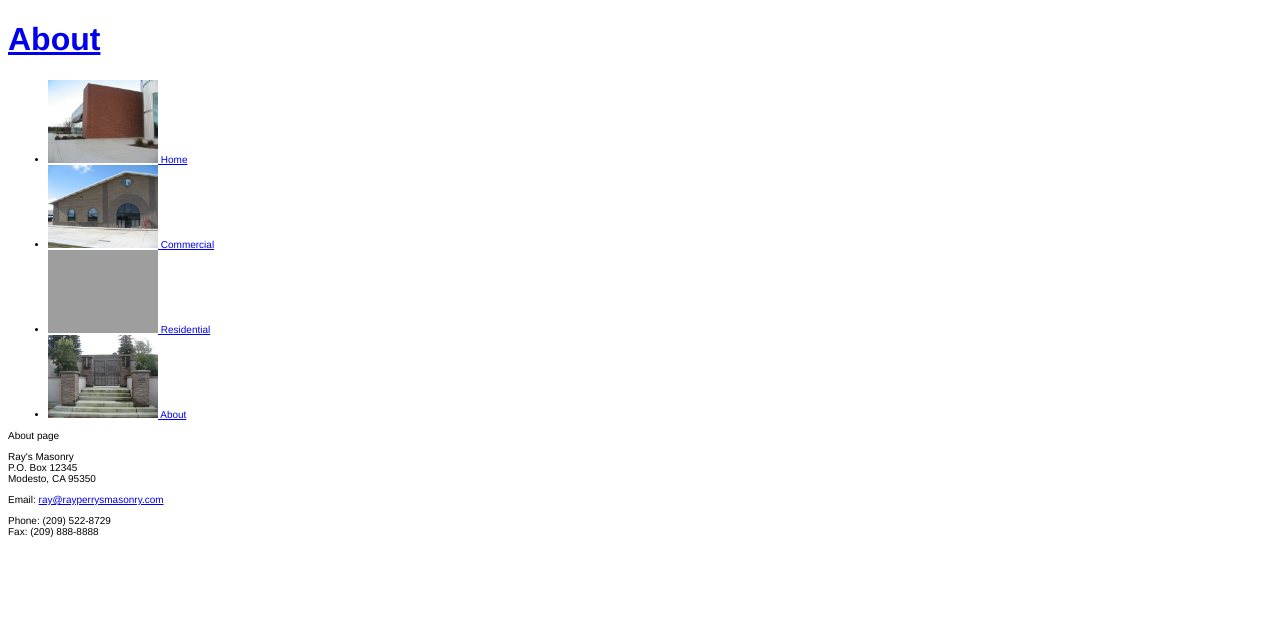
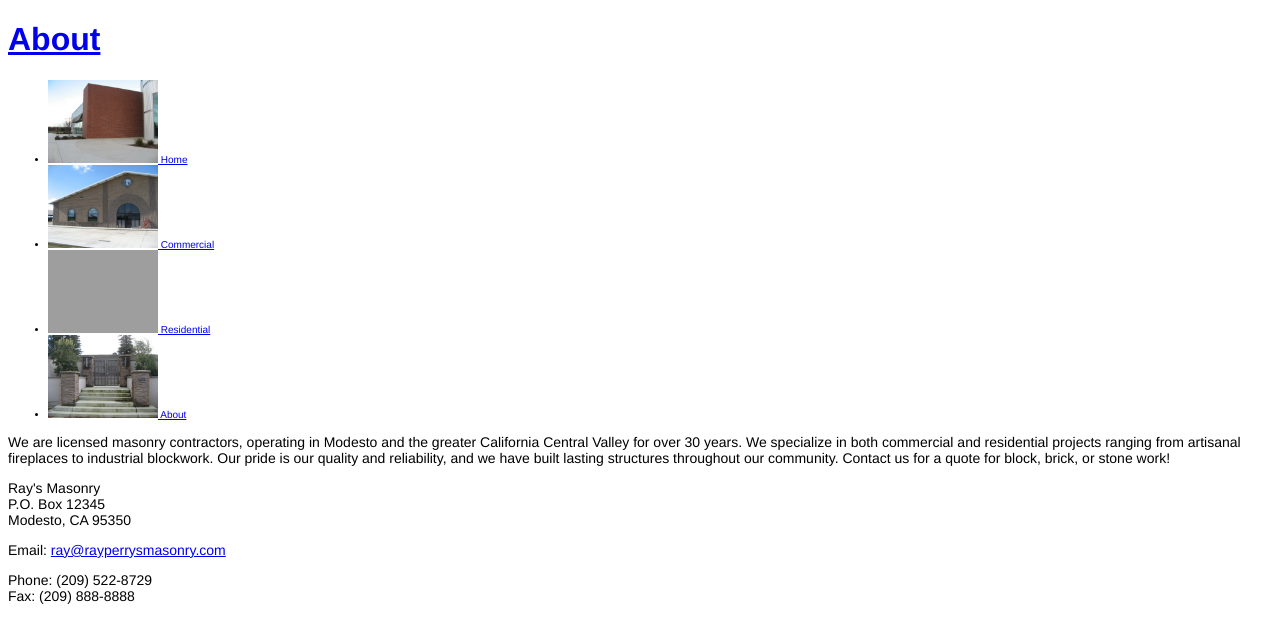
Before and after one commit to patperry/rayperrysmasonry.com, a Jekyll site: the page built from about.html, in a window 1280 px wide. Shown: the top 643 px of the page. Built offline with Jekyll 4.4.1, drawn with Linux system fonts in a browser that asks for light colours; Markdown is read by kramdown in place of the engine named in the settings; grey boxes are pictures that could not be loaded.

Commit message:
Fill in stock text content

```diff
--- a/about.html
+++ b/about.html
@@ -4,4 +4,11 @@ section: about
 title: About
 ---
 
-About page
+<p>
+  We are licensed masonry contractors, operating in Modesto and the
+  greater California Central Valley for over 30 years.  We specialize
+  in both commercial and residential projects ranging from artisanal
+  fireplaces to industrial blockwork.  Our pride is our quality and
+  reliability, and we have built lasting structures throughout our
+  community.  Contact us for a quote for block, brick, or stone work!
+</p>
--- a/commercial.html
+++ b/commercial.html
@@ -4,4 +4,7 @@ section: commercial
 title: Commercial
 ---
 
-Commercial page
+<p>
+  We have done dairies, churches, university buildings, block walls,
+  warehouses.
+</p>
--- a/residential.html
+++ b/residential.html
@@ -4,4 +4,6 @@ section: residential
 title: Resdiential
 ---
 
-Residential page
+<p>
+  We have done fireplaces, planters, brick veneers, stone walls, etc.
+</p>
--- a/stylesheets/screen.css
+++ b/stylesheets/screen.css
@@ -28,6 +28,10 @@ h4 {
   font-weight: normal;
 }
 
+p {
+  font-size: 1.4em;
+}
+
 /* @group helper styles
 ------------------------------------------------------------------------------*/
 
```
